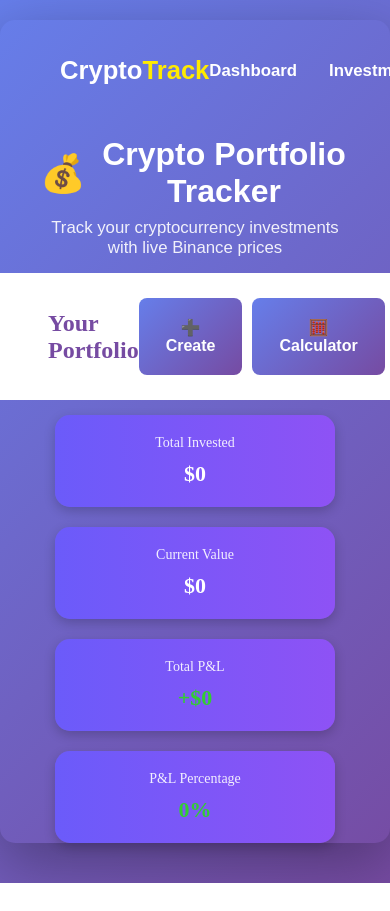
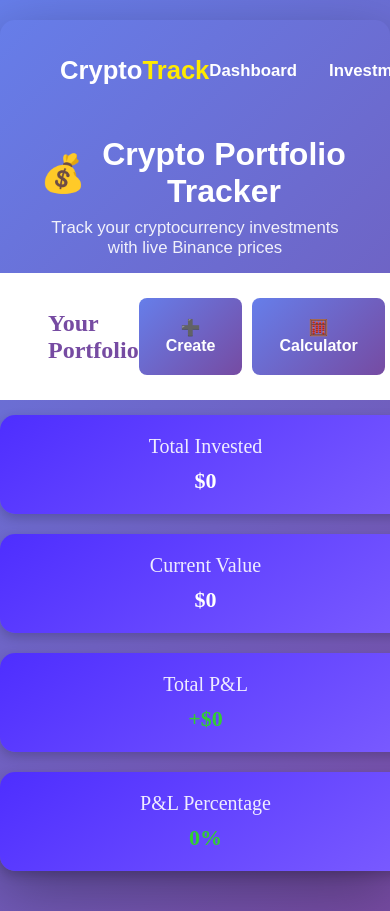
Before and after one commit to zarashafiqintern/React-Crypto-Portfolio, a React (Vite) app: page /dashboard in a window 390 px wide. Shown: the top 911 px of the page. Before the commit the page ends 883 px from the top, so only its background shows below. Built offline with nearby package versions, Linux system fonts and the light colour scheme.

Commit message:
remove inline CSS

```diff
--- a/src/App.jsx
+++ b/src/App.jsx
@@ -4,7 +4,6 @@ import Header from "./components/Header";
 import Navbar from "./components/Navbar";
 import Dashboard from "./pages/dashboard/Dashboard";
 import Investments from "./pages/investments/Investments";
-import Investment from "./pages/Investment";
 import EditInvestment from "./pages/EditInvestment/EditInvestment";
 import CreateInvestment from "./pages/createinvestment/CreateInvestment";
 import "./App.css";
@@ -20,7 +19,6 @@ function App() {
           <Route path="/" element={<Dashboard />} />
           <Route path="/dashboard" element={<Dashboard />} />
           <Route path="/investments" element={<Investments />} />
-          <Route path="/investments/:id" element={<Investment />} />
           <Route path="/investments/:id/edit" element={<EditInvestment />} />
           <Route path="/investment/create" element={<CreateInvestment />} />
         </Routes>
--- a/src/pages/Investment.jsx
+++ /dev/null
@@ -1,7 +0,0 @@
-import React from "react";
-
-const Investment = () => {
-  return <h2>Single Investment Page</h2>;
-};
-
-export default Investment;
--- a/src/pages/dashboard/InvestmentSummary.css
+++ b/src/pages/dashboard/InvestmentSummary.css
@@ -24,7 +24,7 @@
 
 .summary-card p {
   margin: 0;
-  font-size: 14px;
+  font-size: 20px;
   font-weight: 500;
   opacity: 0.9;
 }
@@ -34,3 +34,26 @@
   font-size: 22px;
   font-weight: 700;
 }
+
+.summary-card.purple {
+  background: linear-gradient(145deg, #4e2eff, #7a5bff);
+}
+
+.summary-card.positive h2 {
+  color: limegreen;
+}
+
+.summary-card.negative h2 {
+  color: red;
+}
+
+@media (max-width: 768px) {
+  .summary-boxes {
+    flex-direction: column;
+    align-items: center;
+  }
+
+  .summary-card {
+    width: 90%;
+  }
+}
--- a/src/pages/dashboard/InvestmentSummary.jsx
+++ b/src/pages/dashboard/InvestmentSummary.jsx
@@ -2,6 +2,10 @@ import React from "react";
 import "./InvestmentSummary.css";
 
 const InvestmentSummary = ({ totals }) => {
+  const getProfitClass = (value) => {
+    return value >= 0 ? "positive" : "negative";
+  };
+
   return (
     <div className="summary-boxes">
       <div className="summary-card purple">
@@ -14,19 +18,19 @@ const InvestmentSummary = ({ totals }) => {
         <h2>${totals.currentValue.toLocaleString()}</h2>
       </div>
 
-      <div className="summary-card purple">
+      <div className={`summary-card purple ${getProfitClass(totals.totalPL)}`}>
         <p>Total P&L</p>
-        <h2 style={{ color: totals.totalPL >= 0 ? "limegreen" : "red" }}>
+        <h2>
           {totals.totalPL >= 0 ? "+" : "-"}$
           {Math.abs(totals.totalPL).toLocaleString()}
         </h2>
       </div>
 
-      <div className="summary-card purple">
+      <div
+        className={`summary-card purple ${getProfitClass(totals.plPercentage)}`}
+      >
         <p>P&L Percentage</p>
-        <h2 style={{ color: totals.plPercentage >= 0 ? "limegreen" : "red" }}>
-          {totals.plPercentage}%
-        </h2>
+        <h2>{totals.plPercentage}%</h2>
       </div>
     </div>
   );
```
